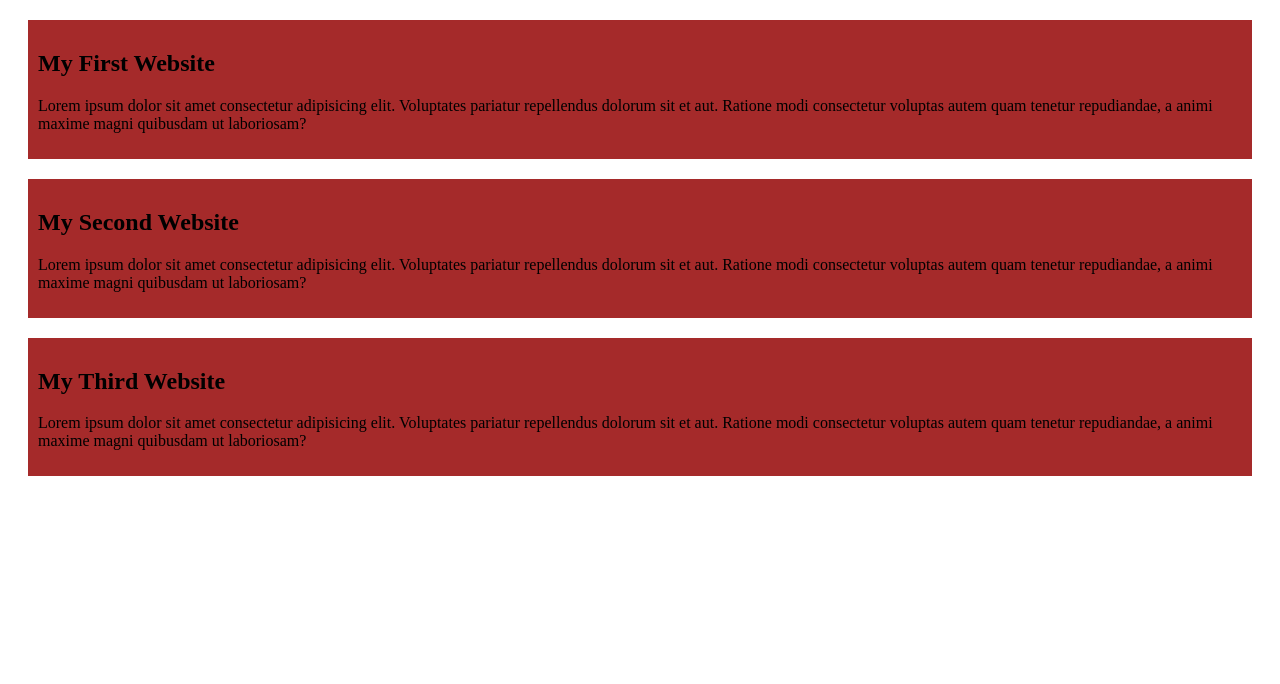
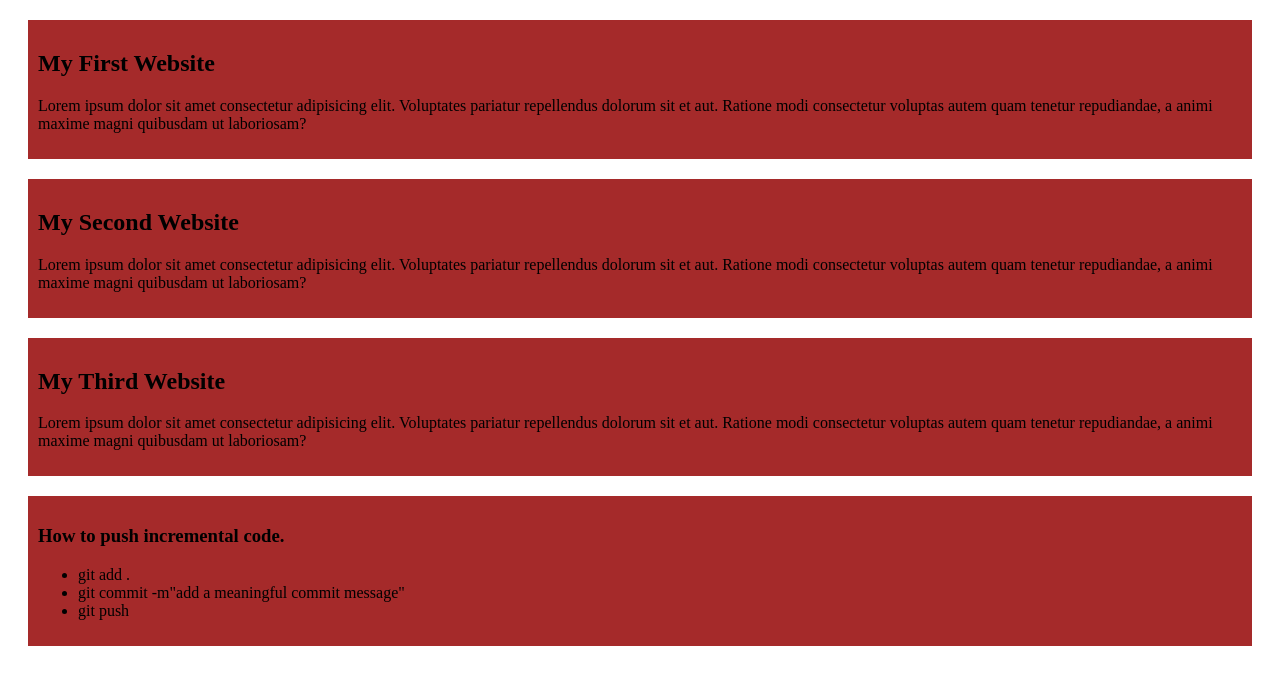
Before and after one commit to Shakkhor142/my-simple-website, a plain HTML site: page index.html in a window 1280 px wide. Drawn offline with Linux system fonts and the light colour scheme.

Commit message:
added a list to push

```diff
--- a/index.html
+++ b/index.html
@@ -19,5 +19,13 @@
         <h2>My Third Website</h2>
         <p>Lorem ipsum dolor sit amet consectetur adipisicing elit. Voluptates pariatur repellendus dolorum sit et aut. Ratione modi consectetur voluptas autem quam tenetur repudiandae, a animi maxime magni quibusdam ut laboriosam?</p>
     </div>
+    <div>
+        <h3>How to push incremental code.</h3>
+        <ul>
+            <li>git add .</li>
+            <li>git commit -m"add a meaningful commit message"</li>
+            <li>git push</li>
+        </ul>
+    </div>
 </body>
 </html>
```
